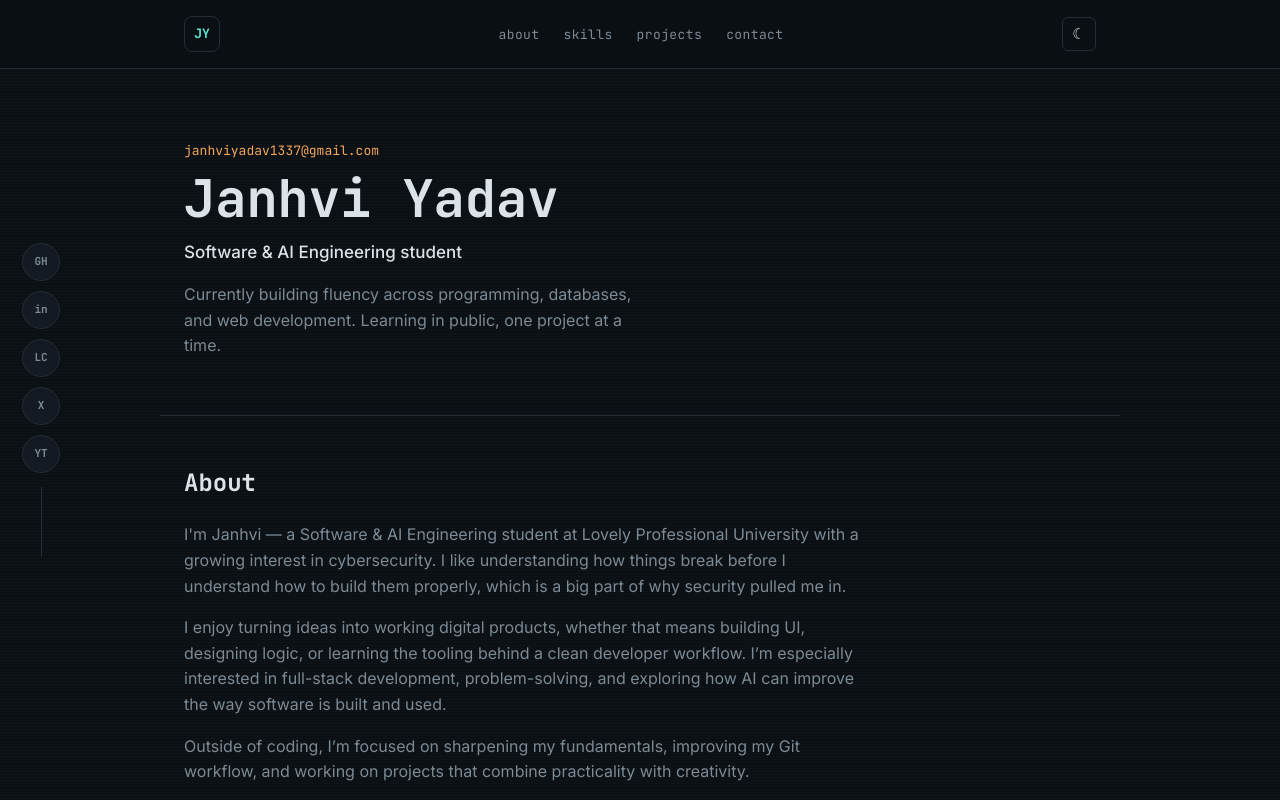
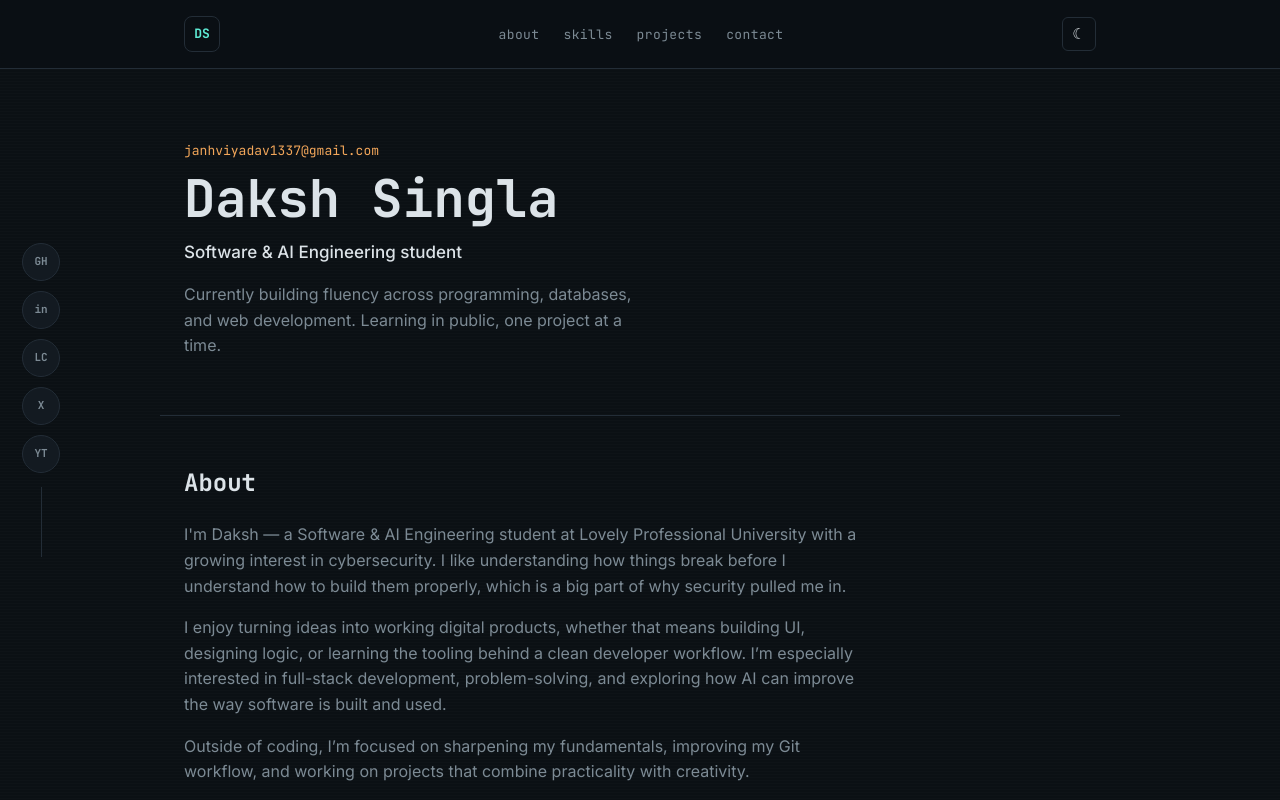
Before and after one commit to Mrzaeron/Portfolio_daksh, a plain HTML site: page index.html in a window 1280 px wide. Shown: the top 800 px of the page. Drawn offline with Linux system fonts and the light colour scheme.

Commit message:
Update portfolio name to Daksh Singla
Co-authored-by: Copilot <223556219+Copilot@users.noreply.github.com>

```diff
--- a/index.html
+++ b/index.html
@@ -3,7 +3,7 @@
 <head>
 <meta charset="UTF-8">
 <meta name="viewport" content="width=device-width, initial-scale=1.0">
-<title>Janhvi Yadav — Software & AI Engineering</title>
+<title>Daksh Singla — Software & AI Engineering</title>
 <link rel="preconnect" href="https://fonts.googleapis.com">
 <link rel="preconnect" href="https://fonts.gstatic.com" crossorigin>
 <link href="https://fonts.googleapis.com/css2?family=JetBrains+Mono:wght@400;500;700&family=Inter:wght@400;500;600;700&display=swap" rel="stylesheet">
@@ -23,7 +23,7 @@
 
 <header class="site-header">
     <div class="header-inner">
-        <a href="#top" class="logo"><span class="logo-mark">JY</span></a>
+        <a href="#top" class="logo"><span class="logo-mark">DS</span></a>
         <nav>
             <ul>
                 <li><a href="#about">about</a></li>
@@ -53,7 +53,7 @@
     <section id="about" class="section">
         <h2>About</h2>
         <div class="about-grid">
-            <p>I'm Janhvi — a Software &amp; AI Engineering student at Lovely Professional University with a growing interest in cybersecurity. I like understanding how things break before I understand how to build them properly, which is a big part of why security pulled me in.</p>
+            <p>I'm Daksh — a Software &amp; AI Engineering student at Lovely Professional University with a growing interest in cybersecurity. I like understanding how things break before I understand how to build them properly, which is a big part of why security pulled me in.</p>
             <p>I enjoy turning ideas into working digital products, whether that means building UI, designing logic, or learning the tooling behind a clean developer workflow. I’m especially interested in full-stack development, problem-solving, and exploring how AI can improve the way software is built and used.</p>
             <p>Outside of coding, I’m focused on sharpening my fundamentals, improving my Git workflow, and working on projects that combine practicality with creativity.</p>
         </div>
@@ -159,7 +159,7 @@
 
 <footer class="site-footer">
     <div class="footer-inner">
-        <span>&copy; 2026 Janhvi Yadav</span>
+        <span>&copy; 2026 Daksh Singla</span>
         <span class="footer-status"><span class="dot"></span> built &amp; maintained solo</span>
     </div>
 </footer>
--- a/script.js
+++ b/script.js
@@ -2,7 +2,7 @@ const darkModeBtn = document.getElementById('darkModeBtn');
 const modeIcon = darkModeBtn.querySelector('.mode-icon');
 
 const nameEl = document.getElementById('typedName');
-const fullName = 'Janhvi Yadav';
+const fullName = 'Daksh Singla';
 const prefersReducedMotion = window.matchMedia('(prefers-reduced-motion: reduce)').matches;
 
 darkModeBtn.addEventListener('click', function () {
```
